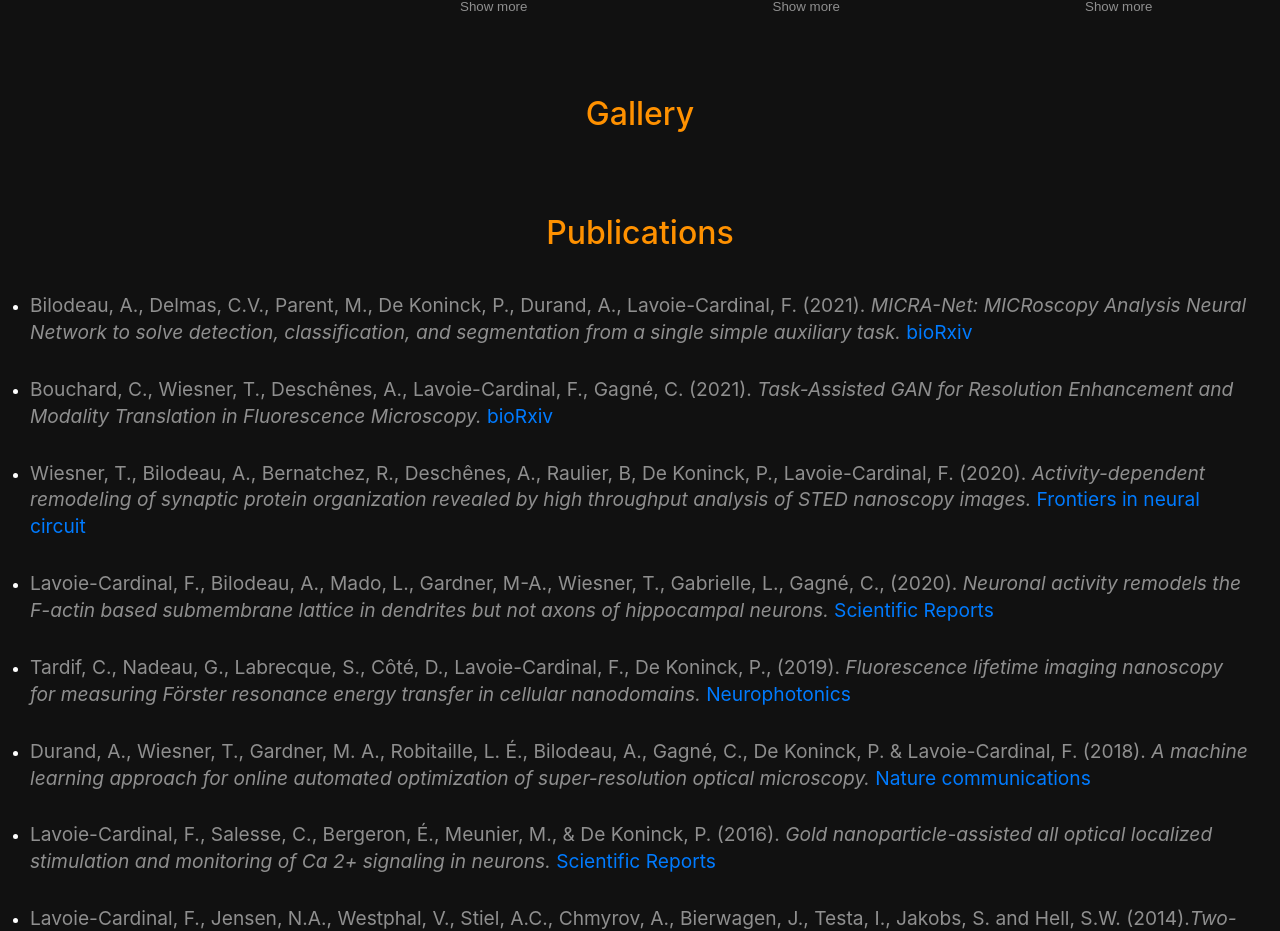
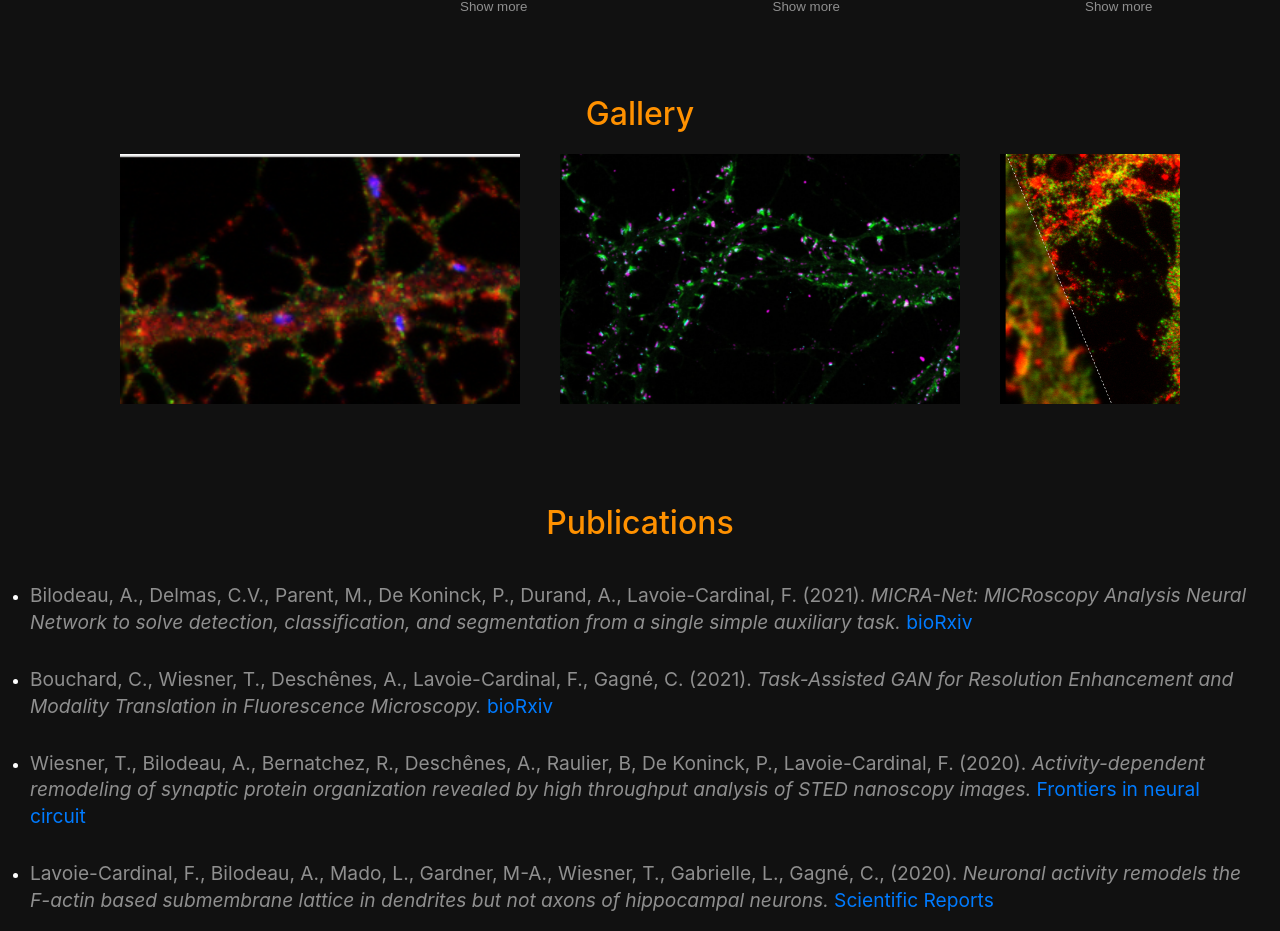
Before and after one commit to FLClab/flc-web, a React (Create React App) app: page / in a window 1280 px wide. Shown: the part 3778-4709 px from the top of the page. Built offline with nearby package versions, Linux system fonts and the light colour scheme.

Commit message:
Done every part

```diff
--- a/src/App.js
+++ b/src/App.js
@@ -6,6 +6,7 @@ import Nav from "./Nav";
 import Banner from "./Banner";
 import ContactUs from "./ContactUs";
 import Funding from "./Funding";
+import Gallery from "./Gallery";
 import Intro from "./Intro";
 import Research from "./Research";
 import Student from "./Student";
@@ -117,6 +118,7 @@ function App() {
       { /* Gallery */ }
       <div className="gallery__label" id="gallery-section">
         {strings.Gallery.label}
+        <Gallery />
       </div>
 
       <div className="publications__label" id="publications-section">
--- /dev/null
+++ b/src/Gallery.css
@@ -0,0 +1,49 @@
+.gallery__container {
+  margin-left: 100px;
+  margin-right: 100px;
+}
+
+.row__images {
+  display: flex;
+  overflow-y: hidden;
+  overflow-x: scroll;
+  padding: 20px;
+}
+
+.row__images::-webkit-scrollbar {
+  width: 5px;
+  height: 8px;
+  background-color: #111;
+}
+
+.row__images::-webkit-scrollbar-thumb {
+  border-radius: 30px;
+  background-color: #ff9100;
+}
+
+.image__container {
+  max-height: 250px;
+  height: 250px;
+  transition: transform 450ms;
+  margin-right: 40px;
+  max-width: 400px;
+  width: 500px;
+}
+
+.image__label {
+  color: white;
+  vertical-align: center;
+  text-align: center;
+  position: relative;
+  font-size: 1.8rem;
+  opacity: 1;
+  color: #ff9100;
+  margin-top: -150px;
+}
+
+.image__container:hover {
+  transition: transform 450ms;
+  opacity: 0.3;
+  transform: scale(1.1);
+  position: relative;
+}
--- /dev/null
+++ b/src/Gallery.js
@@ -0,0 +1,159 @@
+import React, { useState } from 'react';
+import "./Gallery.css";
+import actinCamkii from "./img/gallery/actin-camkii.png";
+import BassoonHomer from "./img/gallery/BassoonHomer.png"
+import actinSpectrin from "./img/gallery/ActinSpectrin.png";
+import confocalSted from "./img/gallery/confocal-sted-actin.png";
+import cultures from "./img/gallery/cultures.png";
+import Tubulin from "./img/gallery/LIVE610_Tubulin.png";
+import synapticProteins from "./img/gallery/SynapticProteins.png";
+
+
+function Gallery(){
+    const [inFocus0, setInFocus0] = useState(false);
+    const [inFocus1, setInFocus1] = useState(false);
+    const [inFocus2, setInFocus2] = useState(false);
+    const [inFocus3, setInFocus3] = useState(false);
+    const [inFocus4, setInFocus4] = useState(false);
+    const [inFocus5, setInFocus5] = useState(false);
+    const [inFocus6, setInFocus6] = useState(false);
+
+    const images = [
+        {
+            "id": 0,
+            "img": actinCamkii,
+            "label": "Actin and CamkII",
+            "inFocus": inFocus0
+        },
+        {
+            "id": 1,
+            "img": BassoonHomer,
+            "label": "Bassoon Homer",
+            "inFocus": inFocus1
+        },
+        {
+            "id": 2,
+            "img": actinSpectrin,
+            "label": "Actin Spectrin",
+            "inFocus": inFocus2
+        },
+        {
+            "id": 3,
+            "img": confocalSted,
+            "label": "Confocal & STED",
+            "inFocus": inFocus3
+        },
+        {
+            "id": 4,
+            "img": cultures,
+            "label": "Cultures",
+            "inFocus": inFocus4
+        },
+        {
+            "id": 5,
+            "img": Tubulin,
+            "label": "Tubulin",
+            "inFocus": inFocus5
+        },
+        {
+            "id": 6,
+            "img": synapticProteins,
+            "label": "Synaptic Proteins",
+            "fcn": inFocus6,
+        }
+    ]
+
+    const onmouseover = (id) => {
+        switch(id){
+            case 0: {
+                setInFocus0(true);
+                break;
+            }
+            case 1: {
+                setInFocus1(true);
+                break;
+            }
+            case 2: {
+                setInFocus2(true);
+                break;
+            }
+            case 3: {
+                setInFocus3(true);
+                break;
+            }
+            case 4: {
+                setInFocus4(true);
+                break;
+            }
+            case 5: {
+                setInFocus5(true);
+                break;
+            }
+            case 6: {
+                setInFocus6(true);
+                break;
+            }
+            default: {
+                break;
+            }
+        }
+
+    }
+
+    const onmouseout = (id) => {
+        switch(id){
+            case 0: {
+                setInFocus0(false);
+                break;
+            }
+            case 1: {
+                setInFocus1(false);
+                break;
+            }
+            case 2: {
+                setInFocus2(false);
+                break;
+            }
+            case 3: {
+                setInFocus3(false);
+                break;
+            }
+            case 4: {
+                setInFocus4(false);
+                break;
+            }
+            case 5: {
+                setInFocus5(false);
+                break;
+            }
+            case 6: {
+                setInFocus6(false);
+                break;
+            }
+            default: {
+                break;
+            }
+        }
+    }
+
+    return (
+        <div className="gallery__container">
+            <div className="row__images">
+                {images.map((image) => (
+                    <div className="wrapper">
+                        <div
+                            key={image.id}
+                            className="image__container"
+                            style={{ backgroundImage: `url('${image.img}')`, backgroundSize: "cover", backgroundPositionX: "center" }}
+                            onMouseOver={() => onmouseover(image.id)}
+                            onMouseOut={() => onmouseout(image.id)}
+                        ></div>
+                        {image.inFocus && <div id={image.id} className="image__label" >{image.label}</div>}
+                    </div>
+                ))}
+            </div>
+        </div>
+    )
+}
+
+export default Gallery;
```
Also changed, not shown: src/img/gallery/ActinSpectrin.png (added), src/img/gallery/BassoonHomer.png (added).
